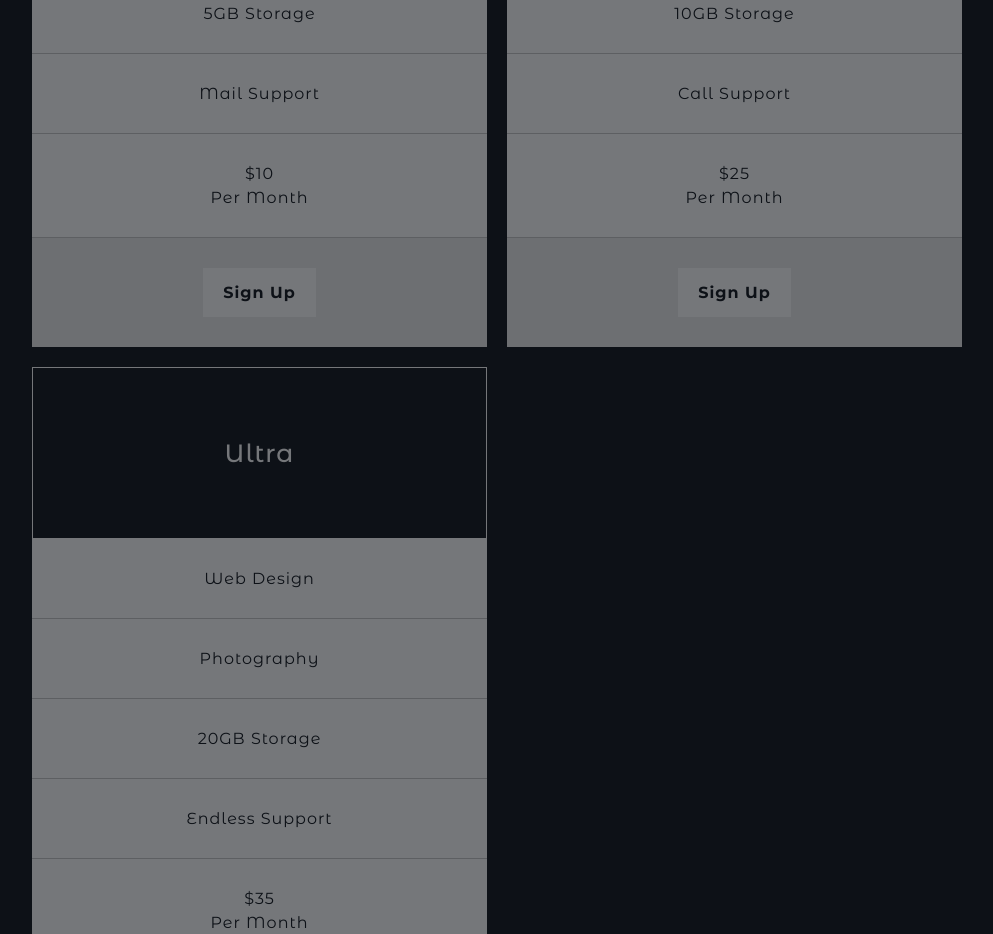
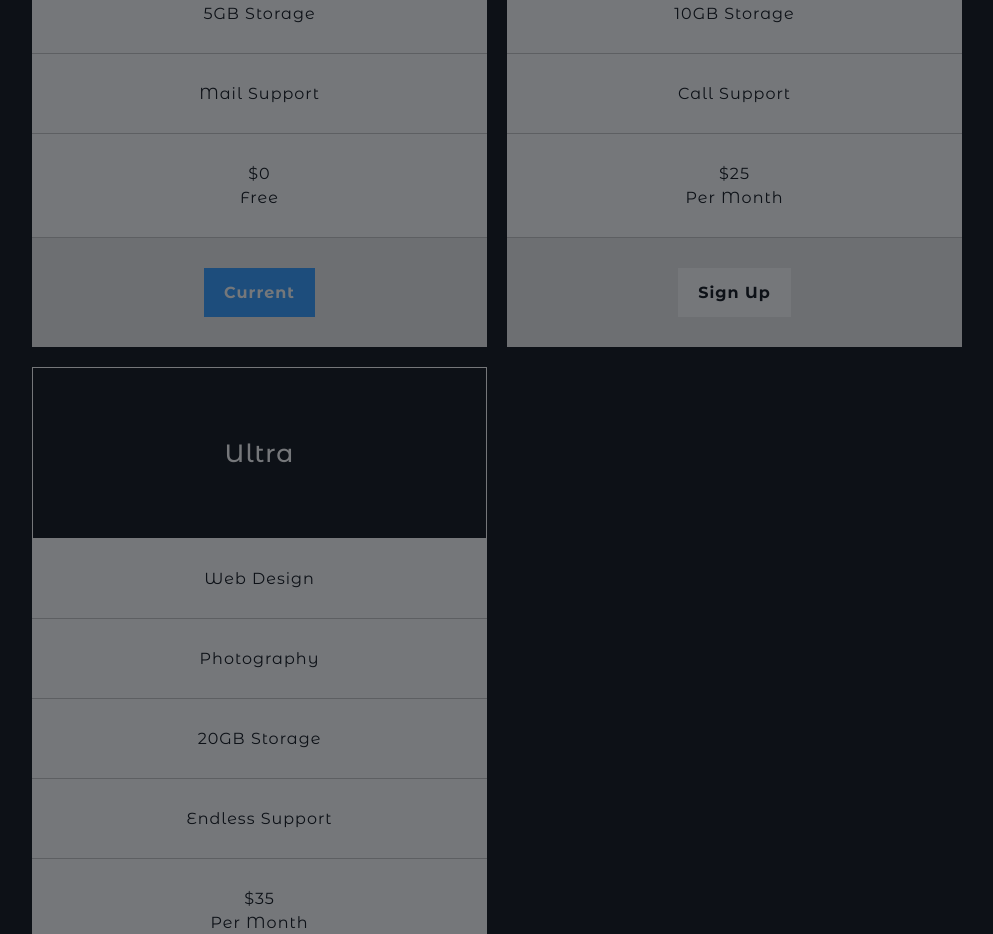
Before and after one commit to Mohamed171717/My-Portfolio, a plain HTML site: page index.html in a window 1280 px wide. Shown: the part 6440-7374 px from the top of the page, without its empty margins (268-1261 px from the left). Drawn offline with Linux system fonts and the light colour scheme.

Commit message:
edit price

```diff
--- a/css/master.css
+++ b/css/master.css
@@ -228,6 +228,10 @@ a {
 .content .photos-page .cont a:hover {
   background-color: var(--alt-green-color);
   color: #ddd;
+}
+.content .photos-page .basic a {
+  background-color: var(--green-color);
+  color: var(--grey-color);
 }
 /* end photos */
 /* start projects */
--- a/index.html
+++ b/index.html
@@ -243,10 +243,10 @@
                                 <Li>Photography</Li>
                                 <Li>5GB Storage</Li>
                                 <Li>Mail Support</Li>
-                                <Li><span class="d-block mb-5">$10</span>Per Month</Li>
+                                <Li><span class="d-block mb-5">$0</span>Free</Li>
                             </ul>
                             <div class="link txt-c">
-                                <a href="#">Sign Up</a>
+                                <a href="#">Current</a>
                             </div>
                         </div>
                         <div class="pro bg-4c">
```
